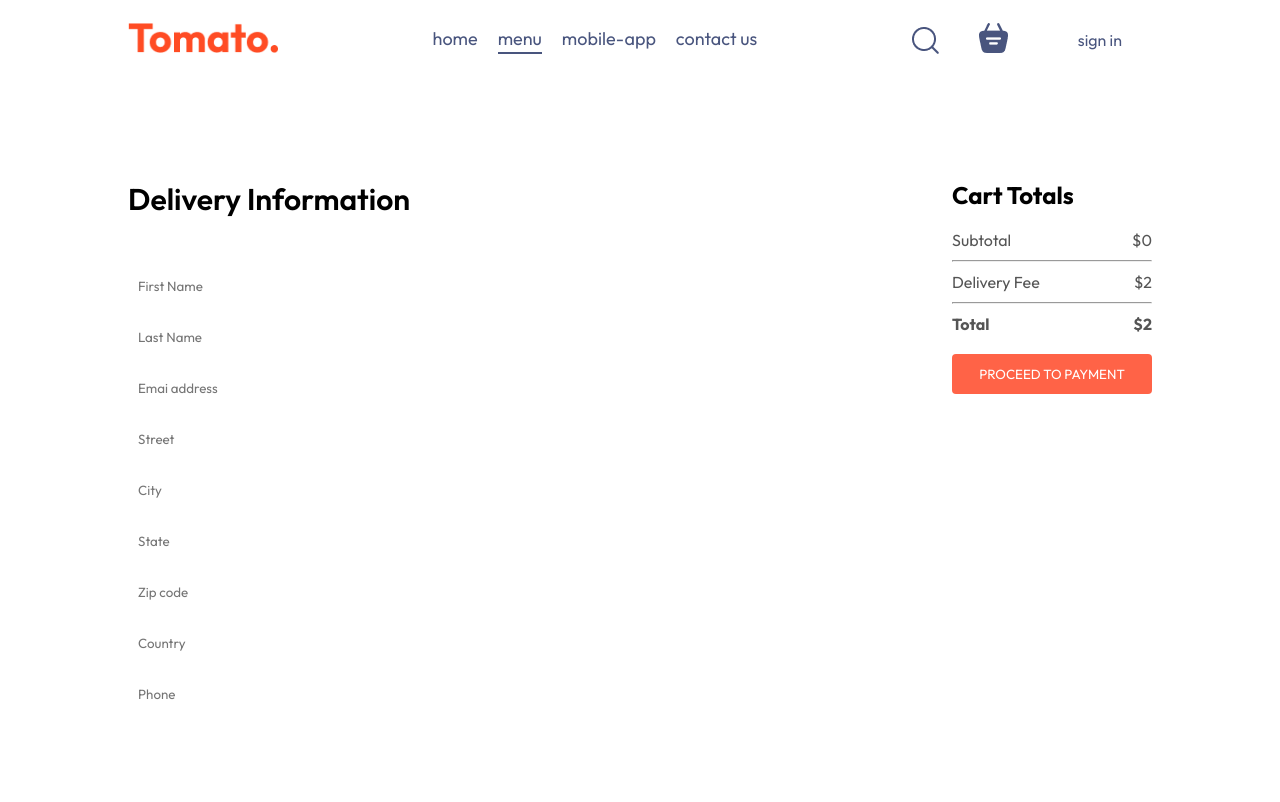
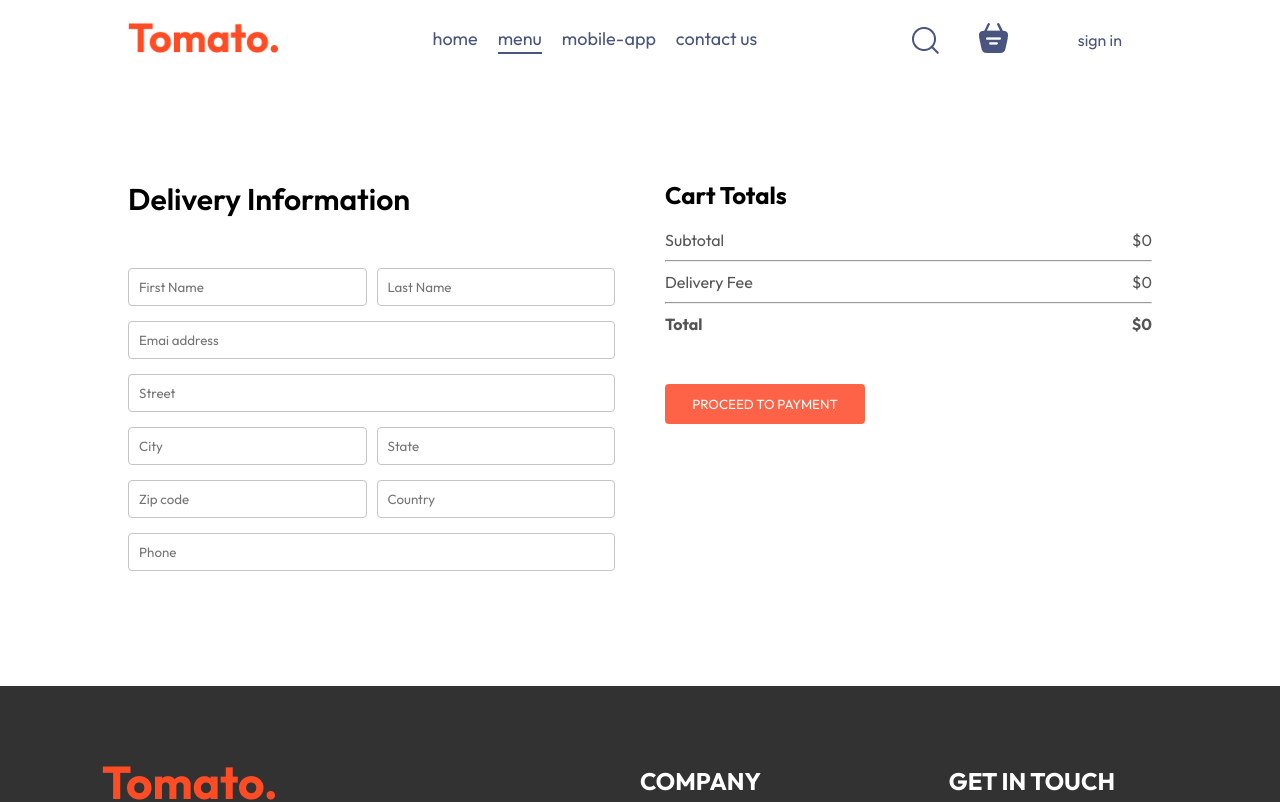
Before and after one commit to rashimarasangi/FoodDel, a React (Vite) app in the folder frontend/: page /order in a window 1280 px wide. Shown: the top 802 px of the page. Built offline with nearby package versions, Linux system fonts and the light colour scheme.

Commit message:
updated place holder section and cart sections are added

```diff
--- a/frontend/src/pages/Cart/Cart.jsx
+++ b/frontend/src/pages/Cart/Cart.jsx
@@ -53,12 +53,12 @@
             <hr />
             <div className="cart-total-details">
                 <p>Delivery Fee</p>
-                <p>${2}</p>
+                <p>${getTotalCartAmount()===0?0:2}</p>
             </div>
             <hr />
             <div className="cart-total-details">
                <b>Total</b>
-               <b>${getTotalCartAmount()+2}</b>
+               <b>${getTotalCartAmount()===0?0:getTotalCartAmount()+2}</b>
             </div>
           </div>
           <button onClick={()=>navigate('/order')}>PROCEED TO CHECKOUT</button>
--- a/frontend/src/pages/PlaceOrder/PlaceOrder.css
+++ b/frontend/src/pages/PlaceOrder/PlaceOrder.css
@@ -19,6 +19,17 @@
     width: 100%;
     padding: 10px;
     border: 1px solid #c5c5c5;
-    border: 4px;
+    border-radius: 4px;
     outline-color: tomato;
 }
+.place-order-left .multi-fields{
+    display: flex;
+    gap: 10px;
+}
+.place-order-right{
+    width: 100%;
+    max-width: max(40%,500px);
+}
+.place-order .cart-total button{
+    margin-top: 30px;
+}
--- a/frontend/src/pages/PlaceOrder/PlaceOrder.jsx
+++ b/frontend/src/pages/PlaceOrder/PlaceOrder.jsx
@@ -37,12 +37,12 @@
             <hr />
             <div className="cart-total-details">
                 <p>Delivery Fee</p>
-                <p>${2}</p>
+                <p>${getTotalCartAmount()===0?0:2}</p>
             </div>
             <hr />
             <div className="cart-total-details">
                <b>Total</b>
-               <b>${getTotalCartAmount()+2}</b>
+               <b>${getTotalCartAmount()===0?0:getTotalCartAmount()+2}</b>
             </div>
           </div>
           <button >PROCEED TO PAYMENT</button>
```
